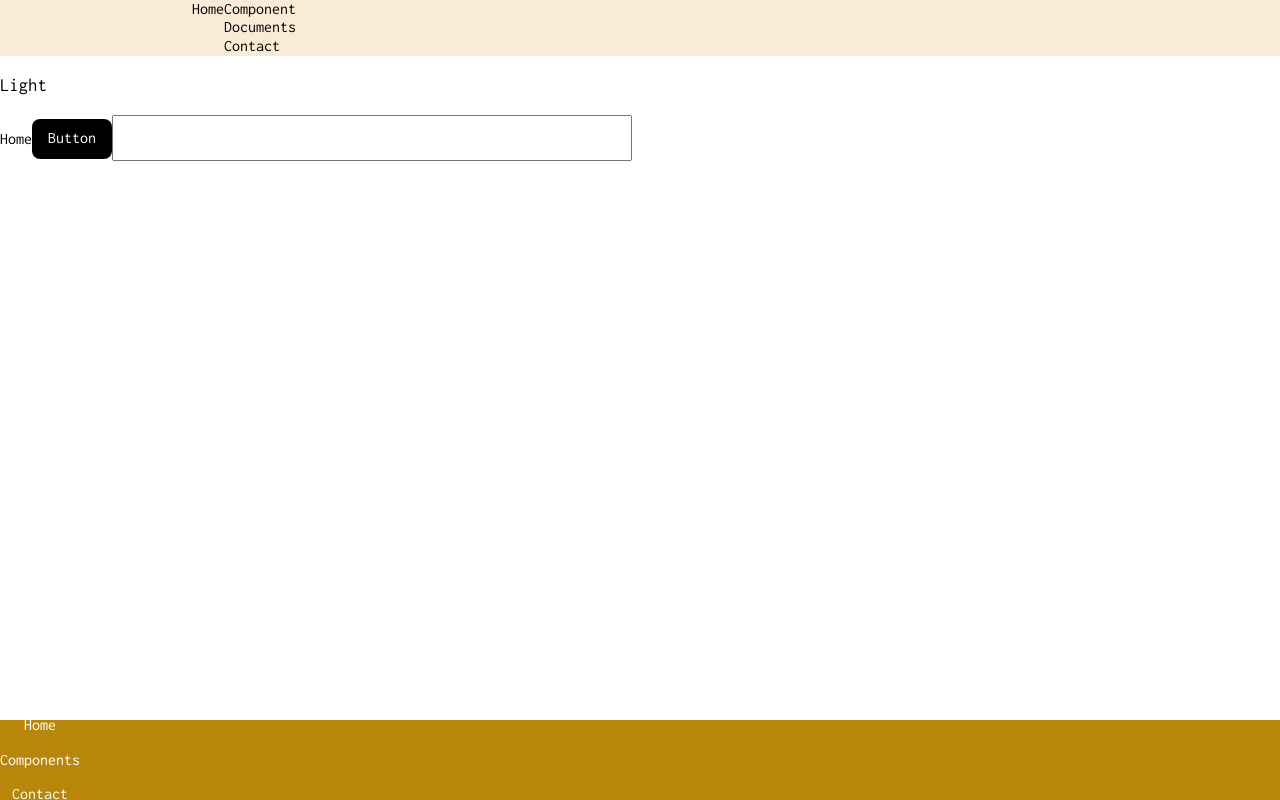
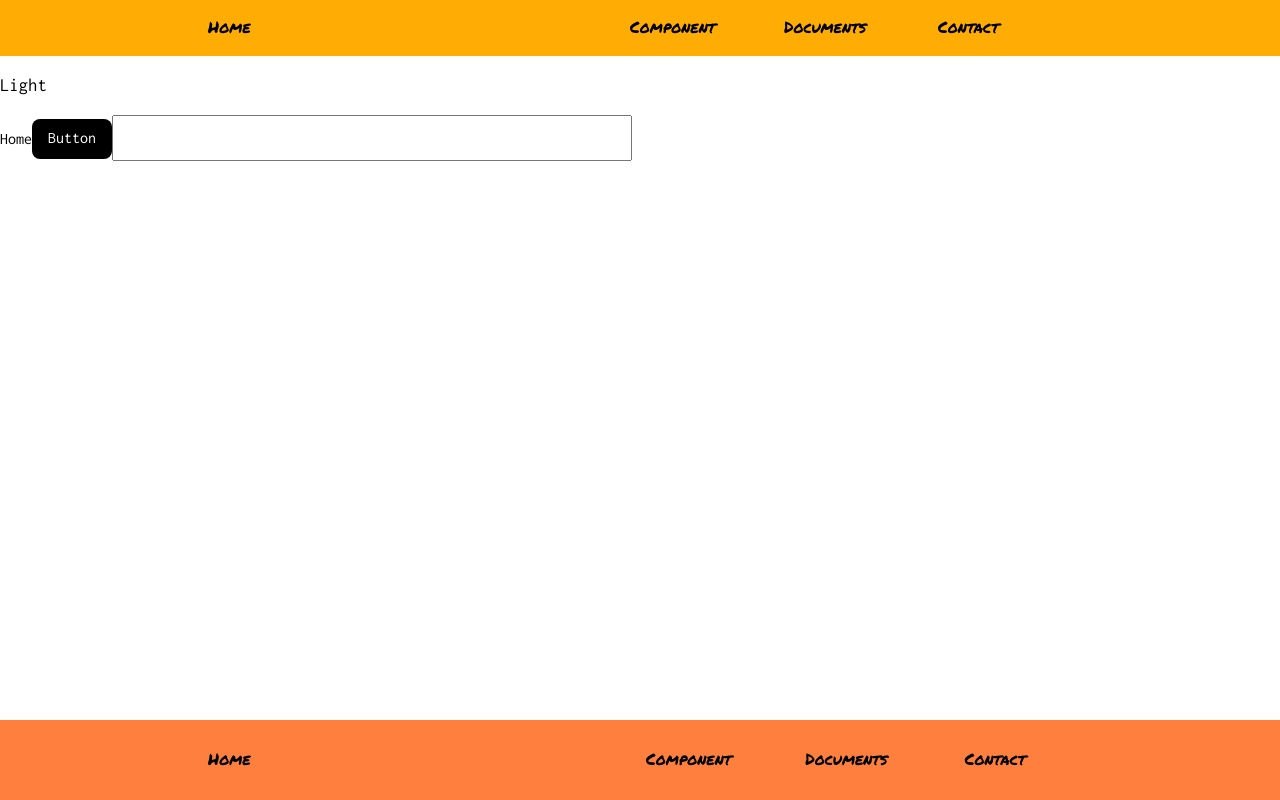
Before and after one commit to zzafergok/component-snippets, a React (Vite) app: page / in a window 1280 px wide. Built offline with nearby package versions, Linux system fonts and the light colour scheme.

Commit message:
fix css and changed grid structure

```diff
--- a/src/block/footer.tsx
+++ b/src/block/footer.tsx
@@ -1,39 +1,53 @@
 /** @jsxImportSource @emotion/react */
 import { css } from "@emotion/react";
-import React from "react";
+import { Link } from "react-router-dom";
+import { containerStyle, linkStyle } from "./header";
 
-type Props = {};
+function Footer() {
+  const footerStyle = css`
+    display: flex;
+    align-items: center;
+    padding-left: 15%;
+    padding-right: 15%;
+    background-color: var(--footer-background-color);
+    height: 5rem;
+    position: fixed;
+    bottom: 0;
+    width: 100%;
 
-function Footer({}: Props) {
+    .footer-container {
+      width: 70% !important;
+    }
+  `;
   return (
-    <footer
-      css={{
-        position: "fixed",
-        left: 0,
-        bottom: 0,
-        width: "100%",
-        backgroundColor: "darkgoldenrod",
-        color: "white",
-        textAlign: "center",
-        height: "5rem",
-        display: "flex",
-        alignItems: "center",
-      }}
-    >
-      <div className="container">
-        <div className="row">
-          <div className="col-md-4">
-            <p>Home</p>
-          </div>
-          <div className="col-md-4">
-            <p>Components</p>
-          </div>
-          <div className="col-md-4">
-            <p>Contact</p>
+    <>
+      <footer css={footerStyle}>
+        <div className="footer-container " css={containerStyle}>
+          <div>
+            <nav>
+              <Link css={linkStyle} to="/">
+                Home
+              </Link>
+            </nav>
+            <nav>
+              <Link css={linkStyle} to="/components">
+                Component
+              </Link>
+            </nav>
+            <nav>
+              <Link css={linkStyle} to="/documents">
+                Documents
+              </Link>
+            </nav>
+            <nav>
+              <Link css={linkStyle} to="/contact">
+                Contact
+              </Link>
+            </nav>
           </div>
         </div>
-      </div>
-    </footer>
+      </footer>
+    </>
   );
 }
 
--- a/src/block/header.tsx
+++ b/src/block/header.tsx
@@ -1,40 +1,55 @@
-import React from "react";
 /** @jsxImportSource @emotion/react */
 import { css } from "@emotion/react";
 import { Link } from "react-router-dom";
 
+export const containerStyle = css`
+  padding: 0.5rem 1rem;
+  width: 100%;
+  div {
+    display: grid;
+    grid-template-columns: 3fr 1fr 1fr 1fr;
+    gap: 20px;
+  }
+`;
+
+export const linkStyle = css`
+  font-family: var(--header-font-family);
+`;
+
 function Header() {
+  const headerStyle = css`
+    display: flex;
+    align-items: center;
+    background-color: var(--header-background-color);
+    height: 3.5rem;
+    padding-left: 15%;
+    padding-right: 15%;
+  `;
+
   return (
     <>
-      <header
-        css={{
-          backgroundColor: "antiquewhite",
-          display: "flex",
-          height: "3.5rem",
-          paddingLeft: "15%",
-          paddingRight: "15%",
-          // "&:hover": {
-          //   color: 'orange',
-          // },
-        }}
-      >
-        <div className="container-fluid d-flex align-items-center">
-          <div className="row">
-            <nav className="col-md-12">
-              <Link to="/">Home</Link>
+      <header css={headerStyle}>
+        <div css={containerStyle}>
+          <div>
+            <nav>
+              <Link css={linkStyle} to="/">
+                Home
+              </Link>
             </nav>
-          </div>
-        </div>
-        <div className="container-fluid d-flex align-items-center">
-          <div className="row">
-            <nav className="col-md-4">
-              <Link to="/components">Component</Link>
+            <nav>
+              <Link css={linkStyle} to="/components">
+                Component
+              </Link>
             </nav>
-            <nav className="col-md-4">
-              <Link to="/documents">Documents</Link>
+            <nav>
+              <Link css={linkStyle} to="/documents">
+                Documents
+              </Link>
             </nav>
-            <nav className="col-md-4">
-              <Link to="/contact">Contact</Link>
+            <nav>
+              <Link css={linkStyle} to="/contact">
+                Contact
+              </Link>
             </nav>
           </div>
         </div>
```
